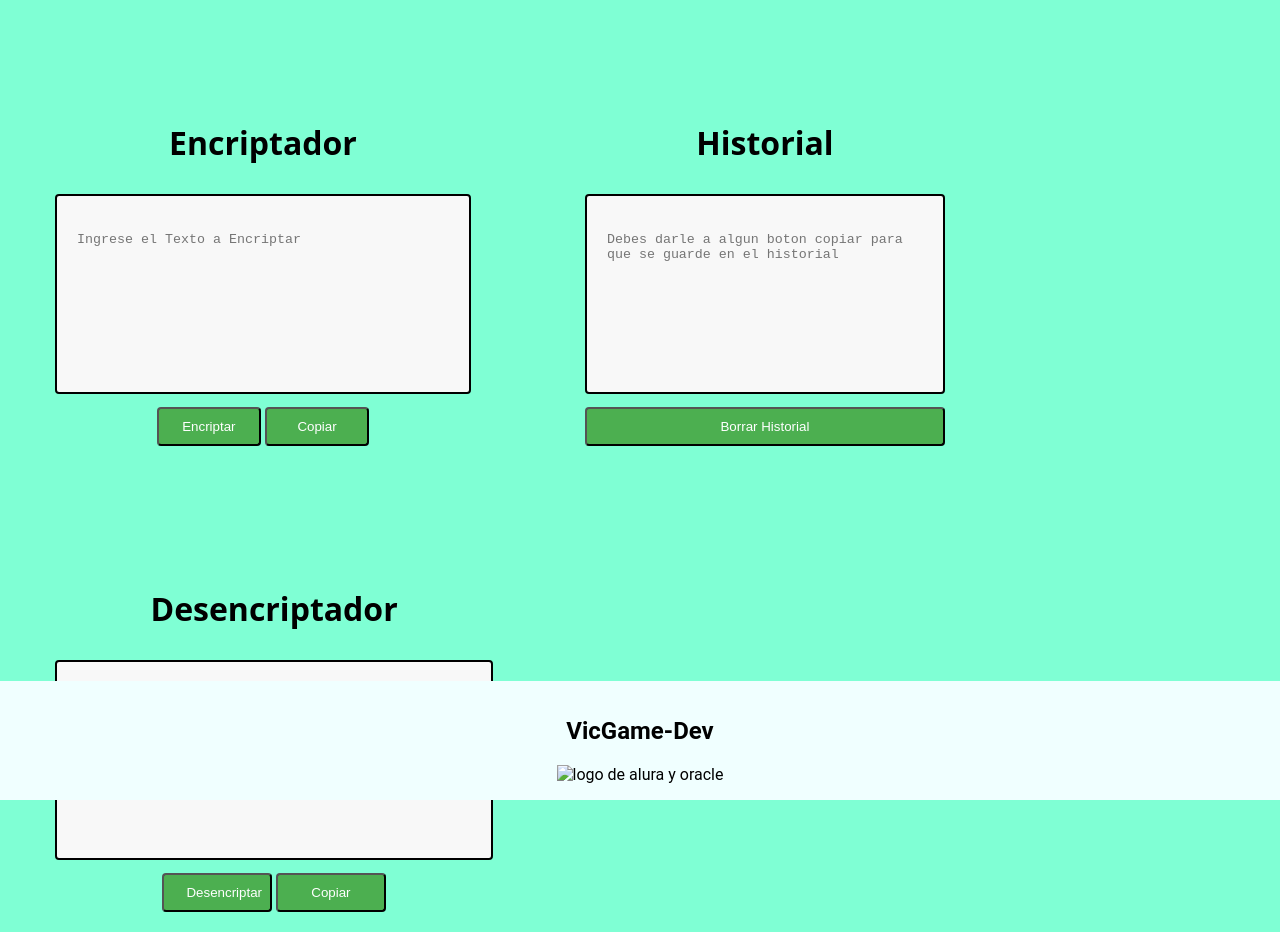
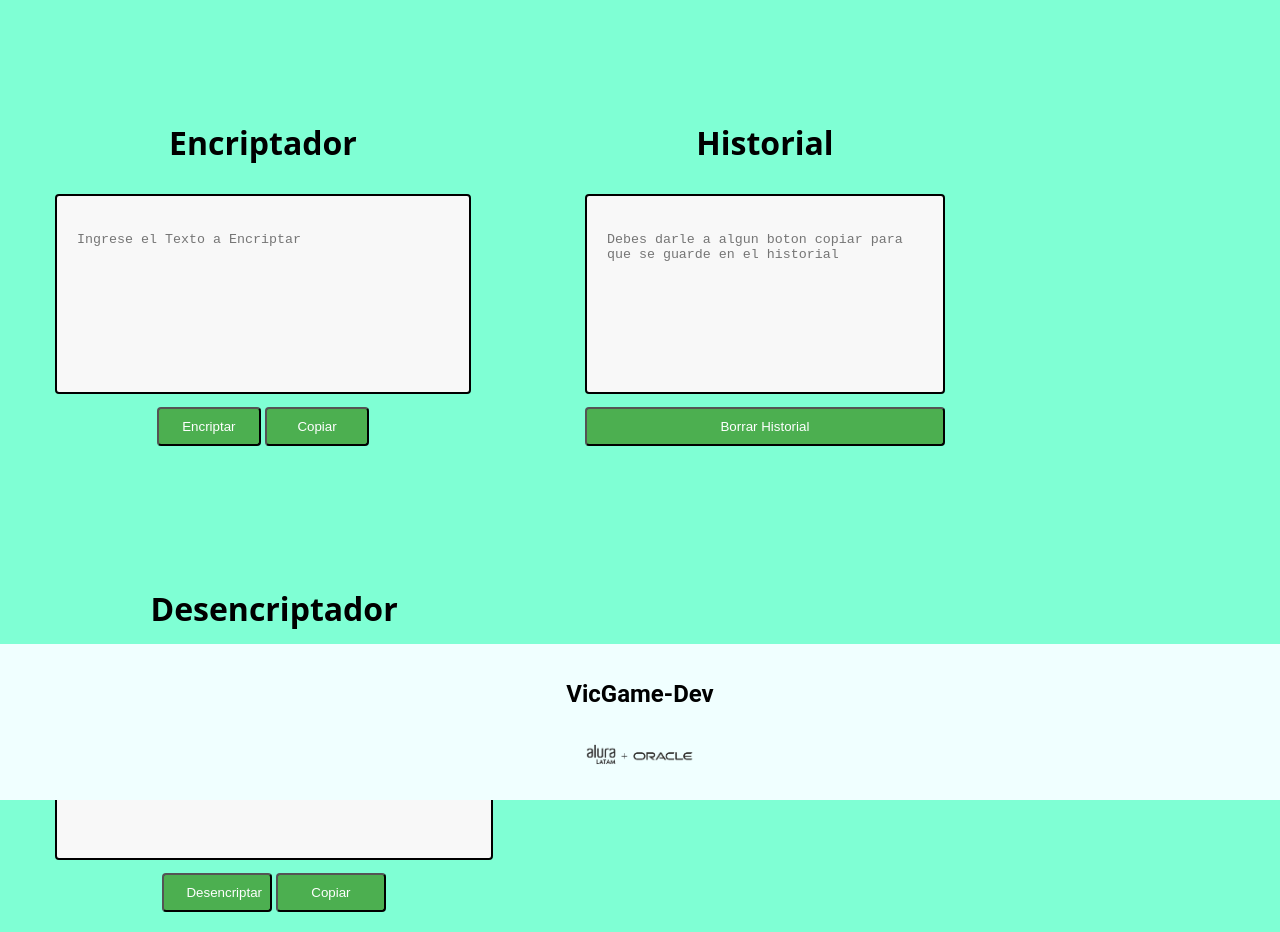
Before and after one commit to VicGame-Dev/Challenge-ONE-ALURA, a plain HTML site: page index.html in a window 1280 px wide. Drawn offline with Linux system fonts and the light colour scheme.

Commit message:
Update index.html
estaba quitando la carpeta

```diff
--- a/index.html
+++ b/index.html
@@ -25,7 +25,7 @@
     </div>
     <footer class="footer">
         <h2>VicGame-Dev</h2>
-        <img src="imagenes/aluraoracle.png" alt="logo de alura y oracle" class="logo">
+        <img src="aluraoracle.png" alt="logo de alura y oracle" class="logo">
     </footer>
     <script src="app.js"></script>
 </body>
```
